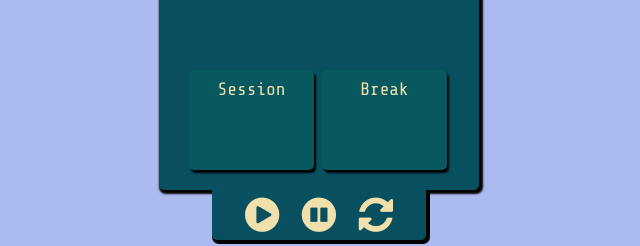
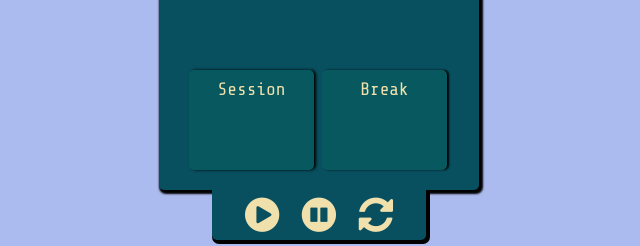
Before and after one commit to iambonface/pomodoro-react-timer, a React (Create React App) app: page / in a window 1280 px wide. Shown: the part 370-616 px from the top of the page, without its empty margins (321-961 px from the left). Built offline with nearby package versions, Linux system fonts and the light colour scheme.

Commit message:
Update box-shadow in Break, Session

```diff
--- a/src/css/Break.css
+++ b/src/css/Break.css
@@ -3,5 +3,5 @@
   height: 100px;
   margin-left: 4px;
   border-radius: 5px;
-  box-shadow: 2px 3px 2px 0px #000;
+  box-shadow: 2px 0px 2px 0px #000;
 }
--- a/src/css/Session.css
+++ b/src/css/Session.css
@@ -3,6 +3,6 @@
   height: 100px;
   margin-right: 4px;
   border-radius: 5px;
-  box-shadow: 2px 3px 2px 0px #000;
+  box-shadow: 2px 0px 3px 0px #000;
 
 }
```
